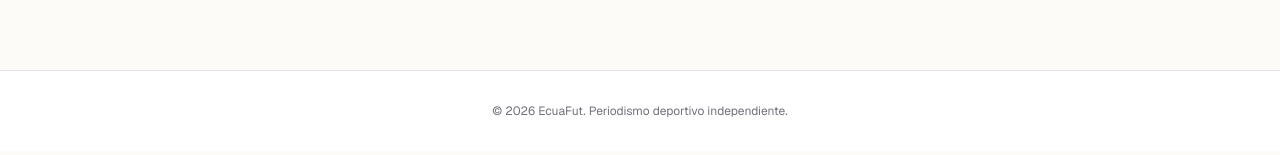
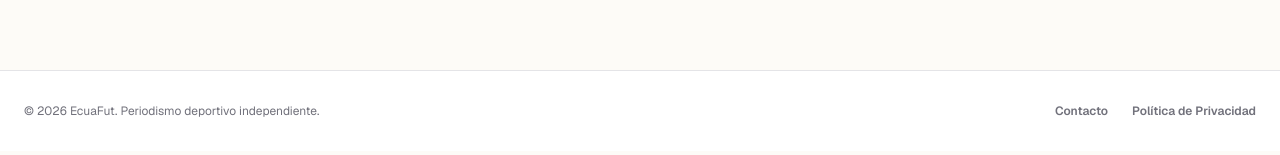
Before and after one commit to ecuafut/ecuafut, a Next.js app in the folder ecuafut-web/: page / in a window 1280 px wide. Shown: the part 485-640 px from the top of the page. Built offline with nearby package versions, Linux system fonts and the light colour scheme; no server answers; the database is empty.

Commit message:
Actualizacion de pagina principal con autor y footer interactivos

```diff
--- a/ecuafut-web/app/page.tsx
+++ b/ecuafut-web/app/page.tsx
@@ -4,7 +4,6 @@ import { supabase, Noticia } from '../lib/supabase';
 
 export const revalidate = 60;
 
-// Actualizamos para recibir los parámetros de búsqueda de la URL
 interface PageProps {
   searchParams: Promise<{ cat?: string }>;
 }
@@ -15,7 +14,6 @@ async function obtenerNoticias(categoriaFiltro?: string): Promise<Noticia[]> {
     .select('*')
     .order('id', { ascending: false });
 
-  // Si el usuario hizo clic en una categoría, filtramos en Supabase
   if (categoriaFiltro) {
     query = query.ilike('categoria', `%${categoriaFiltro}%`);
   }
@@ -47,11 +45,9 @@ export default async function HomePage({ searchParams }: PageProps) {
 
   return (
     <div className="min-h-screen bg-[#FDFBF7] text-zinc-900 font-sans antialiased">
-      {/* Barra Superior con Logo más grande y centrado verticalmente */}
+      {/* Barra Superior */}
       <header className="border-b border-zinc-200/80 bg-white/95 backdrop-blur-md sticky top-0 z-50">
         <div className="max-w-7xl mx-auto px-6 h-20 flex items-center justify-between">
-
-          {/* Logo con tamaño ajustado y más vistoso */}
           <Link href="/" className="flex items-center">
             <Image
               src="/logo.png"
@@ -63,7 +59,6 @@ export default async function HomePage({ searchParams }: PageProps) {
             />
           </Link>
 
-          {/* Menú Superior Completo y Funcional */}
           <nav className="hidden lg:flex items-center gap-5 text-xs font-bold uppercase tracking-wider text-zinc-600">
             <Link href="/" className={`hover:text-amber-600 transition ${!categoriaSeleccionada ? 'text-amber-600 border-b-2 border-amber-600 pb-1' : ''}`}>Todo</Link>
             <Link href="/?cat=LigaPro" className={`hover:text-amber-600 transition ${categoriaSeleccionada === 'LigaPro' ? 'text-amber-600 border-b-2 border-amber-600 pb-1' : ''}`}>LigaPro</Link>
@@ -137,8 +132,11 @@ export default async function HomePage({ searchParams }: PageProps) {
                     </p>
                   </div>
 
+                  {/* Autor enlazado al perfil y fecha */}
                   <div className="flex items-center justify-between text-[11px] text-zinc-500 pt-4 border-t border-zinc-100 font-semibold tracking-wide">
-                    <span>{nota.autor || 'Miguel Araujo'}</span>
+                    <Link href="/autor/miguel-araujo" className="hover:text-amber-600 transition">
+                      {nota.autor || 'Miguel Araujo'}
+                    </Link>
                     <time>{formatearFecha(nota.created_at)}</time>
                   </div>
                 </div>
@@ -148,8 +146,15 @@ export default async function HomePage({ searchParams }: PageProps) {
         )}
       </main>
 
-      <footer className="border-t border-zinc-200 bg-white mt-20 py-8 text-center text-xs text-zinc-500">
-        <p>© {new Date().getFullYear()} EcuaFut. Periodismo deportivo independiente.</p>
+      {/* Footer con enlaces a Contacto y Privacidad */}
+      <footer className="border-t border-zinc-200 bg-white mt-20 py-8">
+        <div className="max-w-7xl mx-auto px-6 flex flex-col md:flex-row items-center justify-between gap-4 text-xs text-zinc-500">
+          <p>© {new Date().getFullYear()} EcuaFut. Periodismo deportivo independiente.</p>
+          <div className="flex items-center gap-6 font-semibold">
+            <Link href="/contacto" className="hover:text-amber-600 transition">Contacto</Link>
+            <Link href="/privacidad" className="hover:text-amber-600 transition">Política de Privacidad</Link>
+          </div>
+        </div>
       </footer>
     </div>
   );
```
